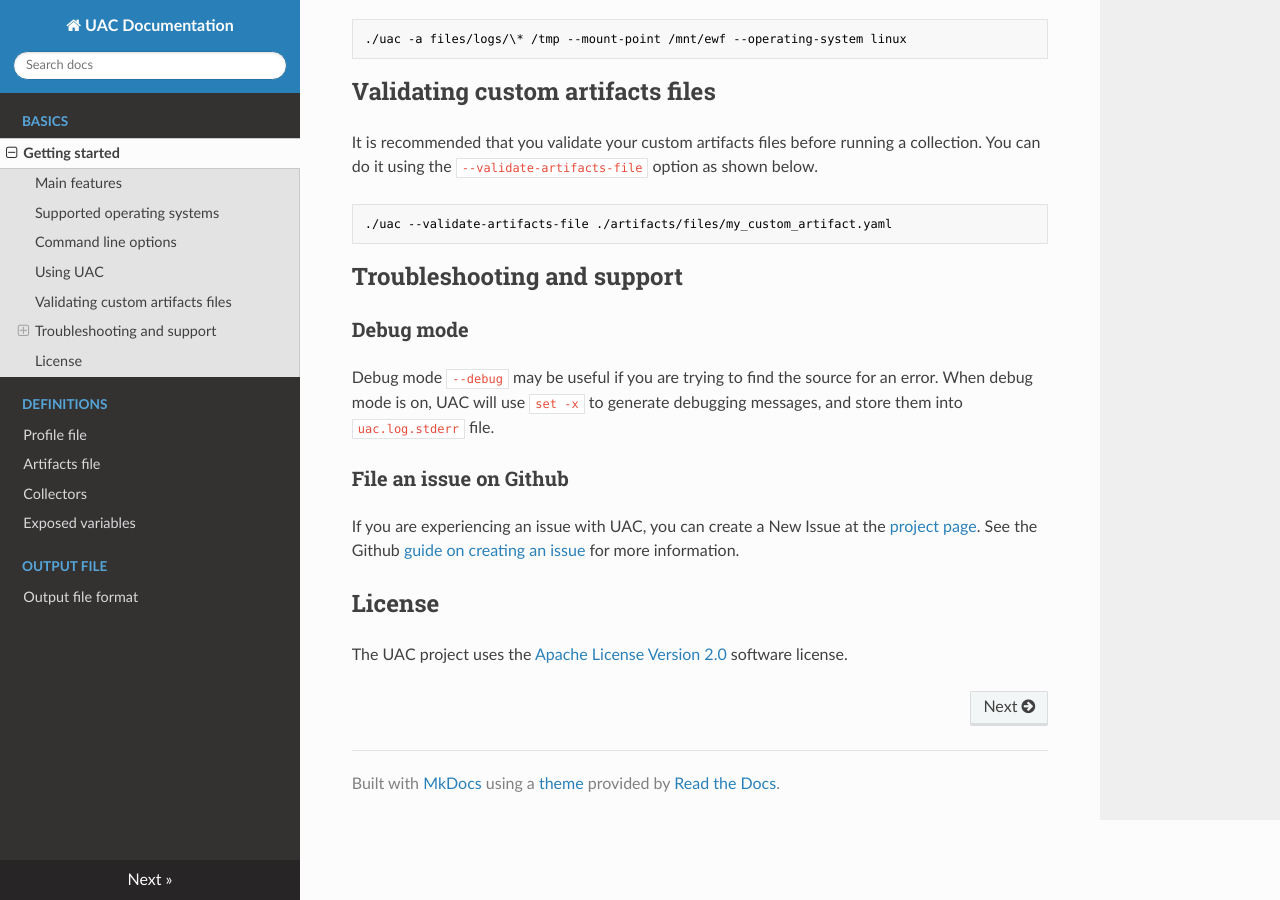
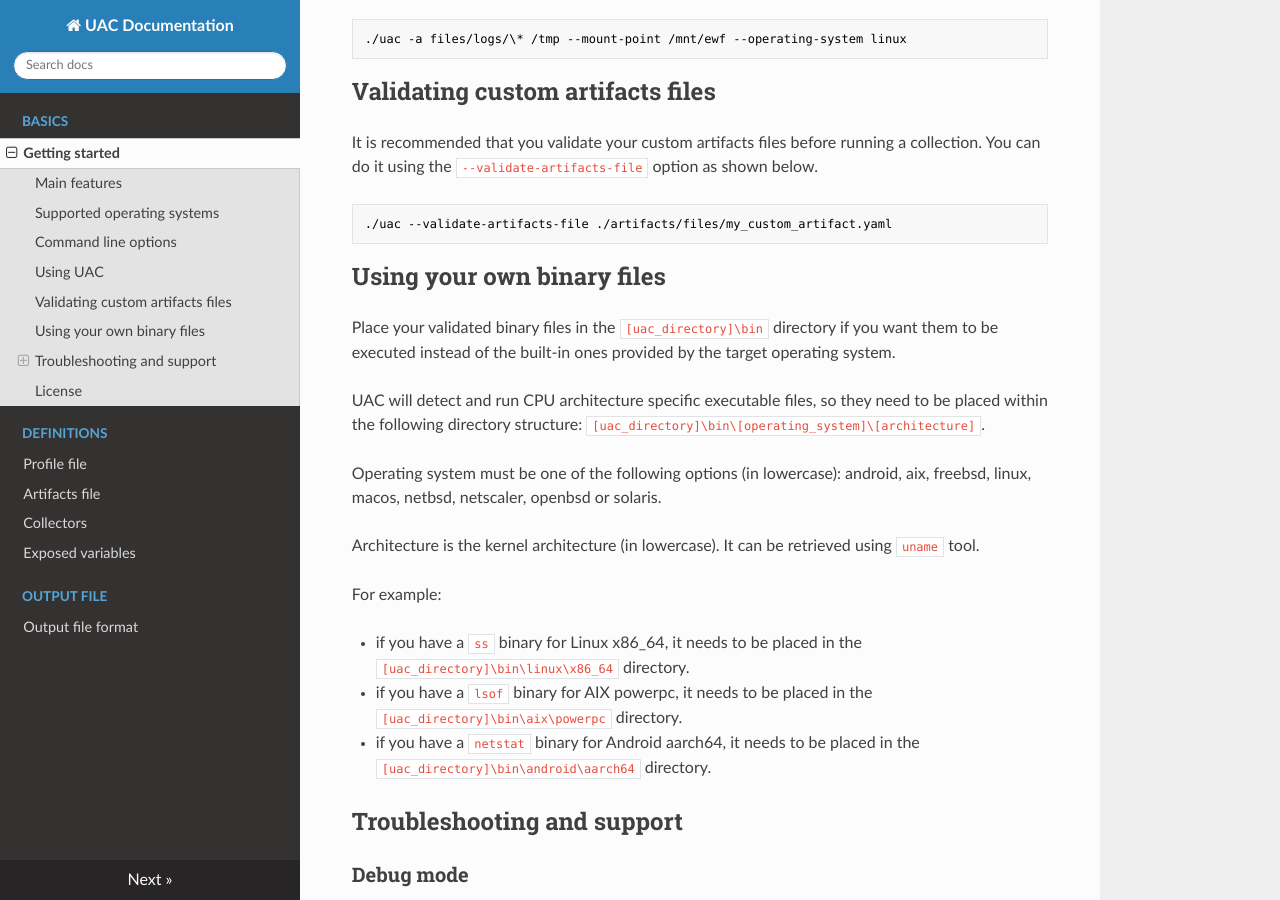
Before and after one commit to tclahr/uac-docs, an MkDocs documentation site: the page built from docs/index.md, in a window 1280 px wide and 900 px high, scrolled down 2936 px. Built offline with MkDocs 1.6.1, drawn with Linux system fonts in a browser that asks for light colours; nearby versions of some CDN libraries.

Commit message:
How to use your binary files added
Signed-off-by: Thiago Canozzo Lahr <tclahr@br.ibm.com>

````diff
--- a/docs/index.md
+++ b/docs/index.md
@@ -158,6 +158,22 @@ It is recommended that you validate your custom artifacts files before running a
 ./uac --validate-artifacts-file ./artifacts/files/my_custom_artifact.yaml
 ```
 
+## Using your own binary files
+
+Place your validated binary files in the ```[uac_directory]\bin``` directory if you want them to be executed instead of the built-in ones provided by the target operating system.
+
+UAC will detect and run CPU architecture specific executable files, so they need to be placed within the following directory structure: ```[uac_directory]\bin\[operating_system]\[architecture]```.
+
+Operating system must be one of the following options (in lowercase): android, aix, freebsd, linux, macos, netbsd, netscaler, openbsd or solaris.
+
+Architecture is the kernel architecture (in lowercase). It can be retrieved using ```uname``` tool.
+
+For example:
+
+- if you have a ```ss``` binary for Linux x86_64, it needs to be placed in the ```[uac_directory]\bin\linux\x86_64``` directory.
+- if you have a ```lsof``` binary for AIX powerpc, it needs to be placed in the ```[uac_directory]\bin\aix\powerpc``` directory.
+- if you have a ```netstat``` binary for Android aarch64, it needs to be placed in the ```[uac_directory]\bin\android\aarch64``` directory.
+
 ## Troubleshooting and support
 
 ### Debug mode
````
